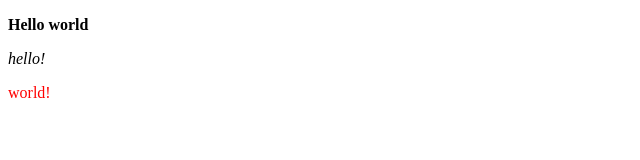
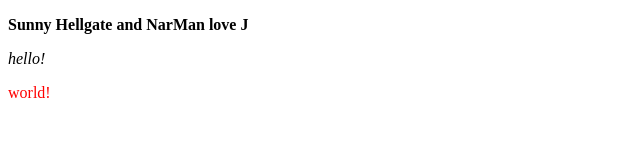
Before and after one commit to kpakorn/thaiwildbees, a plain HTML site: page index.html in a window 1280 px wide. Shown: the whole page, without its empty margins (0-640 px from the left). Drawn offline with Linux system fonts and the light colour scheme.

Commit message:
Update index.html

```diff
--- a/index.html
+++ b/index.html
@@ -12,7 +12,7 @@
 </head>
 <body>
 
-    <p><strong>Hello world</strong></p>
+    <p><strong>Sunny Hellgate and NarMan love J</strong></p>
     <p><em>hello!</em></p>
     <p class="red-text">world!</p>
 
```
